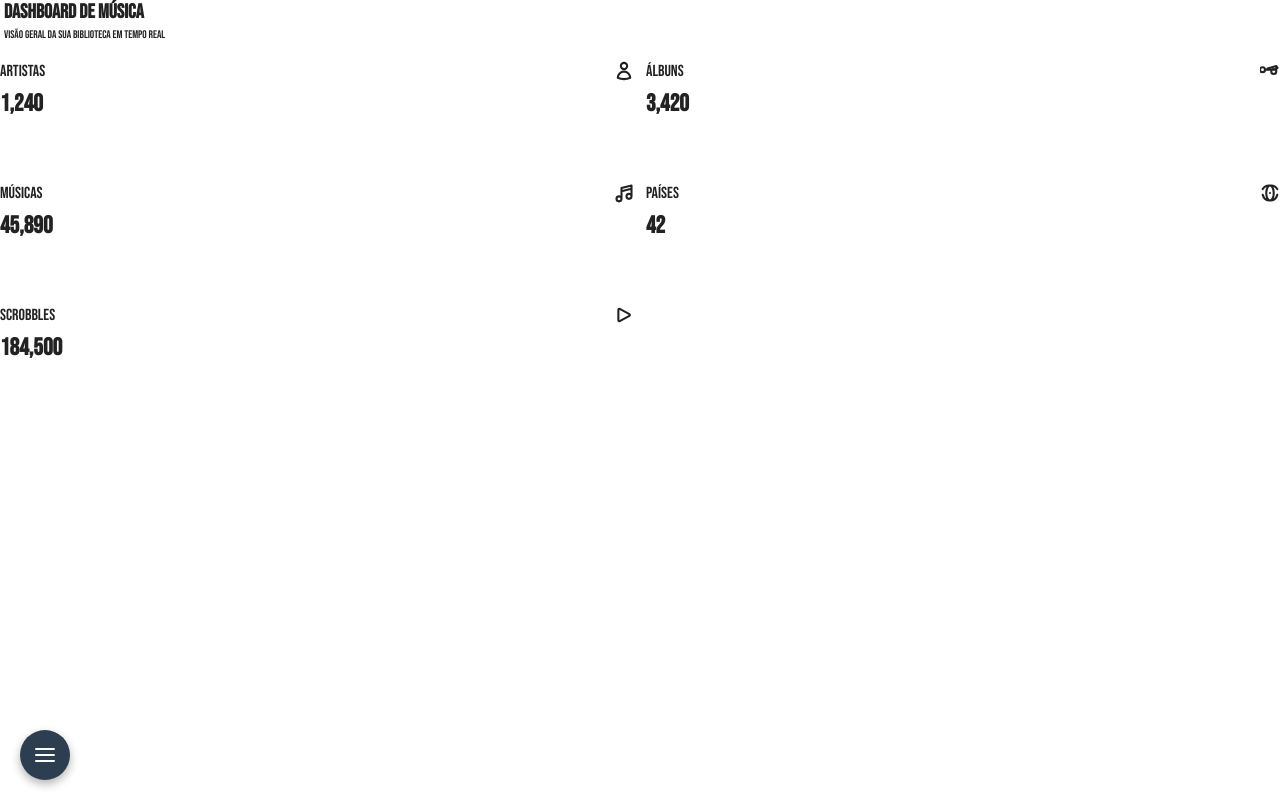
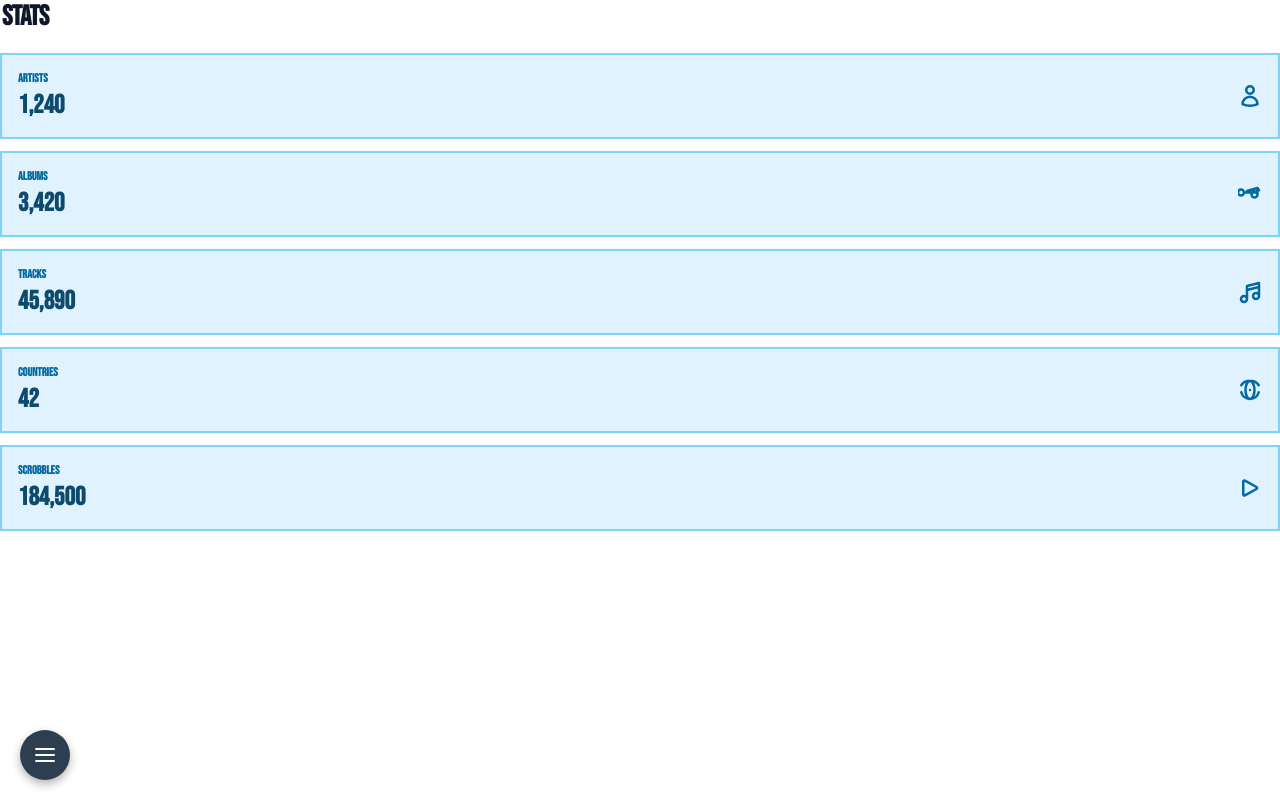
Before and after one commit to pjsm77/Audition, a React (Vite) app: page /stats in a window 1280 px wide. Built offline with nearby package versions, Linux system fonts and the light colour scheme.

Commit message:
build: forçando atualizacao e deploy no netlify

```diff
--- a/src/pages/stats.jsx
+++ b/src/pages/stats.jsx
@@ -1,35 +1,43 @@
 import React, { useEffect, useState } from 'react';
 
-// Componente de Card com dimensões inline inline estritas (CSS nativo)
-const StatCard = ({ title, value, iconPath, gridSpan = "" }) => (
+// Card estruturado em lista vertical com estilo inline garantido
+const StatCard = ({ title, value, iconPath }) => (
   <div
-    className={`bg-white p-4 rounded-xl shadow-sm border border-slate-100 flex flex-col justify-between ${gridSpan}`}
-    style={{ minHeight: '110px', boxSizing: 'border-box' }}
+    className="rounded-xl"
+    style={{
+      backgroundColor: '#e0f2fe', // Azul claro (slate-100 / sky-100)
+      border: '2px solid #7dd3fc', // Borda azul um pouco mais escura para dar destaque
+      padding: '16px',
+      marginBottom: '12px', // Espaçamento para o card de baixo
+      display: 'flex',
+      alignItems: 'center',
+      justifyContent: 'between',
+      width: '100%',
+      boxSizing: 'border-box',
+      boxShadow: '0 1px 3px 0 rgba(0, 0, 0, 0.05)'
+    }}
   >
-    {/* Topo do Card: Título + Ícone Lado a Lado */}
-    <div className="flex items-center justify-between" style={{ display: 'flex', alignItems: 'center', justifyContent: 'space-between', width: '100%' }}>
-      <span className="text-xs font-bold text-slate-500 uppercase tracking-wider truncate">
+    {/* Bloco de Texto (Título em inglês + Valor) */}
+    <div style={{ flexGrow: 1, display: 'flex', flexDirection: 'column', gap: '4px' }}>
+      <span style={{ fontSize: '12px', fontWeight: '700', color: '#0369a1', textTransform: 'uppercase', tracking: 'wider' }}>
         {title}
       </span>
-      {/* Forçando o container do ícone a ter tamanho fixo via style */}
-      <div style={{ width: '20px', height: '20px', display: 'flex', alignItems: 'center', justifyContent: 'center', flexShrink: 0 }}>
+      <h3 style={{ margin: 0, fontSize: '26px', fontWeight: '900', color: '#0c4a6e', tracking: 'tight' }}>
+        {value !== null ? value.toLocaleString() : '...'}
+      </h3>
+    </div>
+
+    {/* Ícone Contido à Direita */}
+    <div style={{ width: '24px', height: '24px', display: 'flex', alignItems: 'center', justifyContent: 'center', flexShrink: 0, color: '#0369a1' }}>
       <svg
         fill="none"
         stroke="currentColor"
         viewBox="0 0 24 24"
         strokeWidth="2.5"
-          style={{ width: '20px', height: '20px', minWidth: '20px', minHeight: '20px', display: 'block' }}
+        style={{ width: '24px', height: '24px', minWidth: '24px', minHeight: '24px', display: 'block' }}
       >
         {iconPath}
       </svg>
-      </div>
-    </div>
-
-    {/* Base do Card: Valor numérico */}
-    <div style={{ marginTop: '8px' }}>
-      <h3 className="text-2xl font-black text-slate-800 tracking-tight" style={{ margin: 0, fontSize: '24px', fontWeight: '900' }}>
-        {value !== null ? value.toLocaleString() : '...'}
-      </h3>
     </div>
   </div>
 );
@@ -42,11 +50,11 @@ export default function Stats() {
     const fetchStats = async () => {
       try {
         setStats({
-          total_artists: 1240,
-          total_albums: 3420,
-          total_tracks: 45890,
-          total_countries: 42,
-          total_scrobbles: 184500
+          artists: 1240,
+          albums: 3420,
+          tracks: 45890,
+          countries: 42,
+          scrobbles: 184500
         });
       } catch (error) {
         console.error("Erro ao buscar estatísticas:", error);
@@ -61,8 +69,8 @@ export default function Stats() {
   if (loading) {
     return (
       <div style={{ display: 'flex', justifyContent: 'center', alignItems: 'center', minHeight: '100vh', backgroundColor: '#f8fafc' }}>
-        <div className="text-slate-400 font-bold text-xs uppercase tracking-widest animate-pulse">
-          Carregando dados...
+        <div style={{ color: '#64748b', fontWeight: '700', fontSize: '12px', textTransform: 'uppercase', letterSpacing: '0.1em' }}>
+          Loading...
         </div>
       </div>
     );
@@ -70,64 +78,47 @@ export default function Stats() {
 
   return (
     <div
-      className="w-full min-h-screen bg-slate-50 text-slate-800 p-4 flex flex-col"
-      style={{ boxSizing: 'border-box', paddingBottom: '80px' }}
+      className="w-full min-h-screen bg-slate-50 p-4 flex flex-col"
+      style={{ boxSizing: 'border-box', paddingBottom: '32px' }}
     >
 
-      {/* Cabeçalho */}
-      <header style={{ marginBottom: '20px', paddingLeft: '4px' }}>
-        <h1 className="text-xl font-black tracking-tight uppercase text-slate-900" style={{ margin: 0, fontSize: '20px' }}>
-          Dashboard de Música
+      {/* Título Simplificado */}
+      <header style={{ marginBottom: '20px', paddingLeft: '2px' }}>
+        <h1 style={{ margin: 0, fontSize: '28px', fontWeight: '900', textTransform: 'uppercase', letterSpacing: '-0.025em', color: '#0f172a' }}>
+          Stats
         </h1>
-        <p className="text-[11px] font-medium text-slate-400 uppercase tracking-wider" style={{ margin: '4px 0 0 0', fontSize: '11px' }}>
-          Visão geral da sua biblioteca em tempo real
-        </p>
       </header>
 
-      {/* Grid de Cards - Se o grid do Tailwind falhar, as propriedades nativas seguram */}
-      <div
-        className="grid grid-cols-2 gap-3"
-        style={{
-          display: 'grid',
-          gridTemplateColumns: 'repeat(2, minmax(0, 1fr))',
-          gap: '12px',
-          width: '100%'
-        }}
-      >
+      {/* Lista de Cards - Um embaixo do outro */}
+      <div style={{ width: '100%', display: 'flex', flexDirection: 'column' }}>
 
-        {/* Card: Artistas */}
         <StatCard
-          title="Artistas"
-          value={stats?.total_artists}
+          title="Artists"
+          value={stats?.artists}
           iconPath={<path strokeLinecap="round" strokeLinejoin="round" d="M15.75 6a3.75 3.75 0 11-7.5 0 3.75 3.75 0 017.5 0zM4.501 20.118a7.5 7.5 0 0114.998 0A17.933 17.933 0 0112 21.75c-2.676 0-5.216-.584-7.499-1.632z" />}
         />
 
-        {/* Card: Álbuns */}
         <StatCard
-          title="Álbuns"
-          value={stats?.total_albums}
+          title="Albums"
+          value={stats?.albums}
           iconPath={<path strokeLinecap="round" strokeLinejoin="round" d="M9 9l10.5-3m0 0L21 8.25M19.5 6V12m0 0.5a3 3 0 11-6 0 3 3 0 016 0zM6 10.5a3 3 0 11-6 0 3 3 0 016 0zM6 10.5h13.5" />}
         />
 
-        {/* Card: Músicas */}
         <StatCard
-          title="Músicas"
-          value={stats?.total_tracks}
+          title="Tracks"
+          value={stats?.tracks}
           iconPath={<path strokeLinecap="round" strokeLinejoin="round" d="M9 19V6l12-3v13M9 19c0 1.657-1.343 3-3 3s-3-1.343-3-3 1.343-3 3-3 3 1.343 3 3zm12-3c0 1.657-1.343 3-3 3s-3-1.343-3-3 1.343-3 3-3 3 1.343 3 3zM9 10l12-3" />}
         />
 
-        {/* Card: Países */}
         <StatCard
-          title="Países"
-          value={stats?.total_countries}
+          title="Countries"
+          value={stats?.countries}
           iconPath={<path strokeLinecap="round" strokeLinejoin="round" d="M12 21a9.004 9.004 0 008.716-6.747M12 21a9.004 9.004 0 01-8.716-6.747M12 21c2.485 0 4.5-4.03 4.5-9S14.485 3 12 3m0 18c-2.485 0-4.5-4.03-4.5-9s2.015-9 4.5-9m0 0a9.003 9.003 0 018.716 4.253M12 3a9.003 9.003 0 00-8.716 4.253M12 12h.008v.008H12V12z" />}
         />
 
-        {/* Card: Scrobbles - Ocupa as duas colunas no final */}
         <StatCard
           title="Scrobbles"
-          value={stats?.total_scrobbles}
-          gridSpan="col-span-2"
+          value={stats?.scrobbles}
           iconPath={<path strokeLinecap="round" strokeLinejoin="round" d="M5.25 5.653c0-.856.917-1.398 1.667-.986l11.54 6.348a1.125 1.125 0 010 1.971l-11.54 6.347c-.75.412-1.667-.13-1.667-.986V5.653z" />}
         />
 
```
Lines whose indentation alone changed are shown as unchanged.
